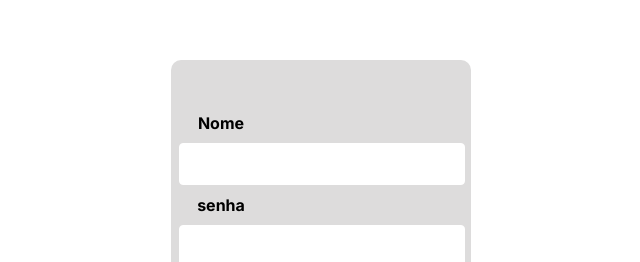
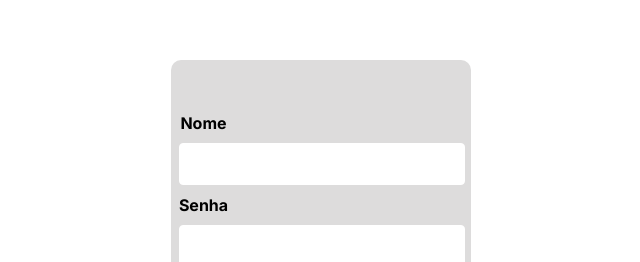
Before and after one commit to Macwdo/Macedo-Azevedo-Front, a React (Create React App) app: page /login in a window 1280 px wide. Shown: the part 140-402 px from the top of the page, without its empty margins (319-959 px from the left). Built offline with nearby package versions, Linux system fonts and the light colour scheme.

Commit message:
margin eq

```diff
--- a/src/pages/login.jsx
+++ b/src/pages/login.jsx
@@ -8,7 +8,7 @@ const Login = () => {
                 <div className='form'>
                     <label className="labelNome">Nome</label>
                     <input className="nome" type='text'/>
-                    <label className="labelSenha">senha</label>
+                    <label className="labelSenha">Senha</label>
                     <input className="senha" type="password" />
                     <button className="btn-enviar"  onClick={pegarDados}>Entrar</button>
                 </div>
--- a/src/style.scss
+++ b/src/style.scss
@@ -213,12 +213,12 @@ $modal-grey: #D9D9D9;
           }
 
           .labelNome {
-            margin-left: -200px;
+            margin-left: -235px;
             font-weight: bold;
           }
 
           .labelSenha {
-            margin-left: -200px;
+            margin-left: -235px;
             font-weight: bold;
           }
     }
```
